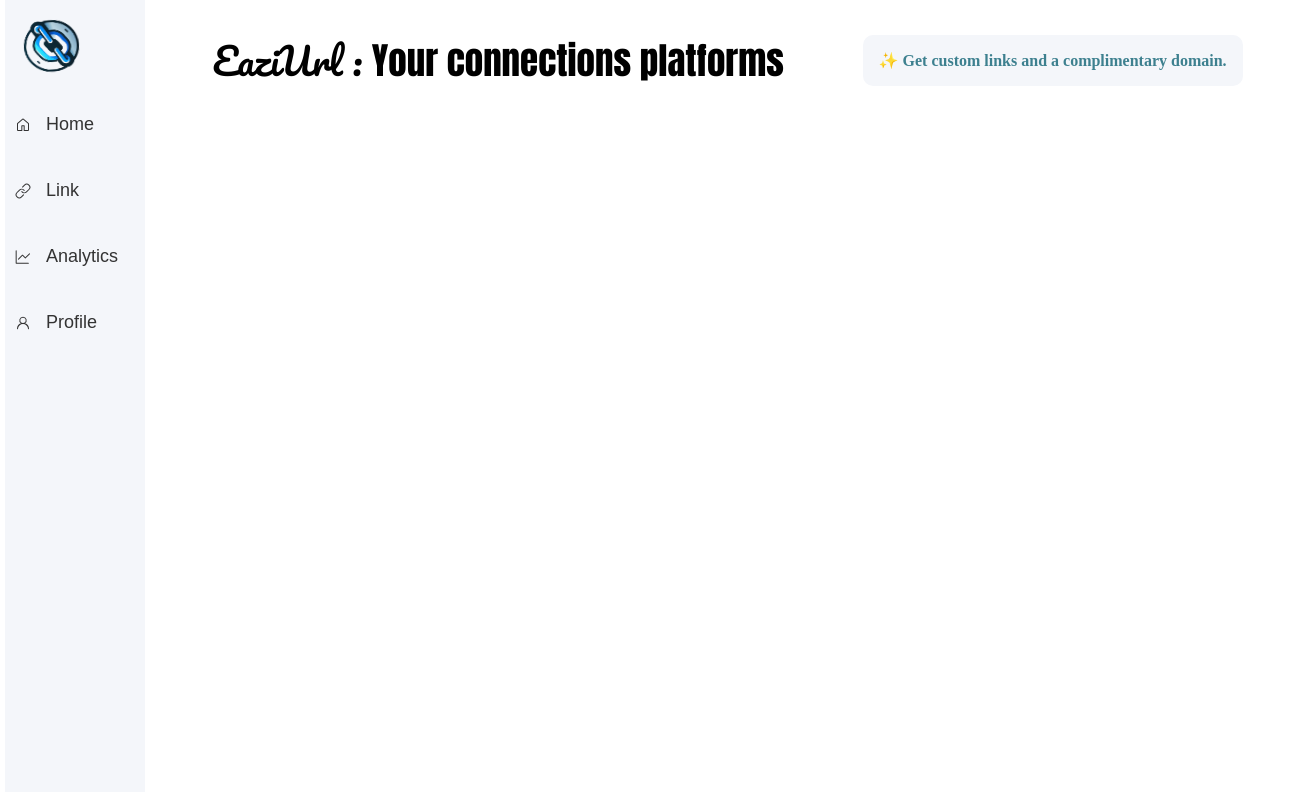
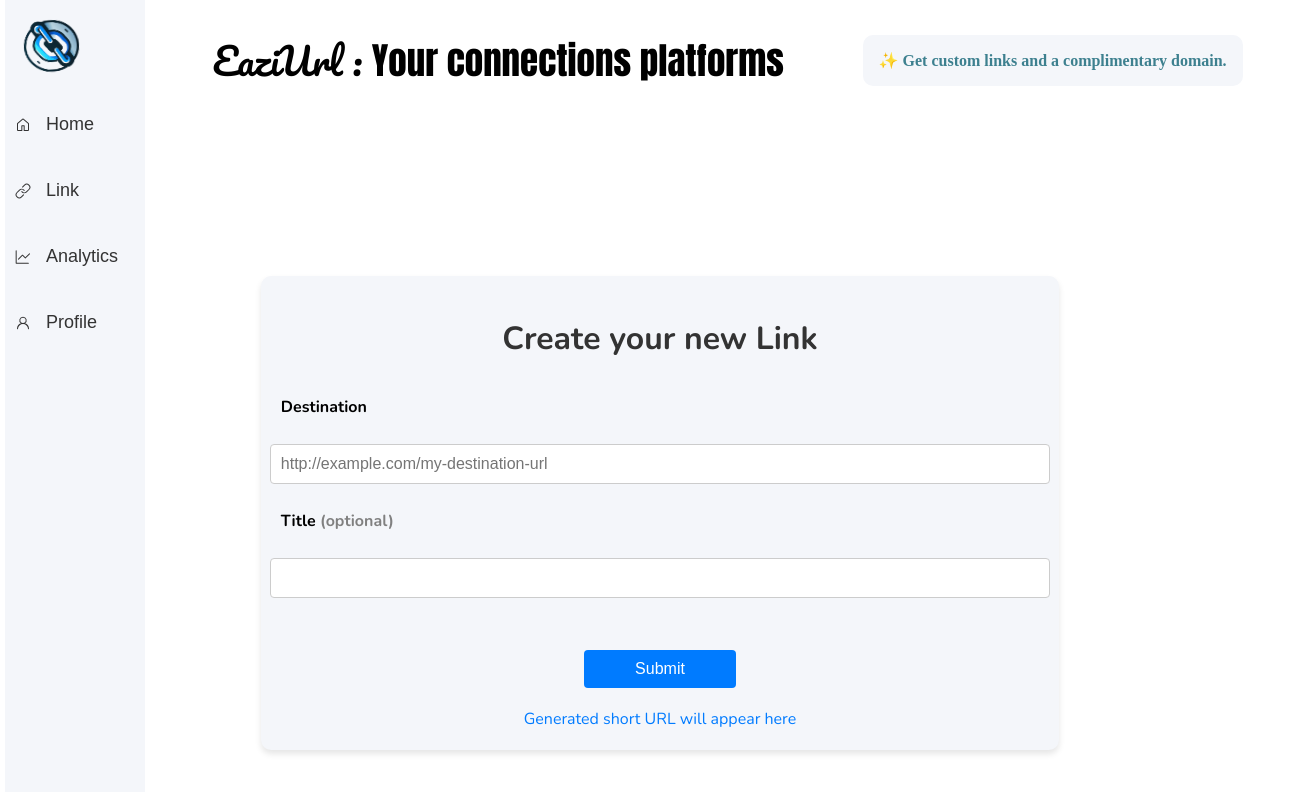
Before and after one commit to FengdiZhang/EaziUrl-UI, a React (Create React App) app in the folder client/: page /newlink in a window 1280 px wide. Shown: the top 792 px of the page, 1312 px wide, since content can reach past the window. Built offline with nearby package versions, Linux system fonts and the light colour scheme; a web font is replaced by a local one.

Commit message:
save changes before rebase

```diff
--- a/client/src/components/App.js
+++ b/client/src/components/App.js
@@ -7,6 +7,7 @@
 import Analytics from './Analytic';
 import Links from './Links';
 import Profile from './Profile';
+import NewLink from './NewLink';
 
 const App = () => {
   return (
@@ -19,6 +20,7 @@
           <Route path="/analytics" element={<Analytics />}></Route>
           <Route path="/links" element={<Links />}></Route>
           <Route path="/profile" element={<Profile />}></Route>
+          <Route path="/newlink" element={<NewLink />}></Route>
         </Routes>
       </BrowserRouter>
     </>
--- a/client/src/components/HomePage.js
+++ b/client/src/components/HomePage.js
@@ -1,15 +1,13 @@
 import styled from 'styled-components';
-import { FaLink, FaUsers, FaRegSmile } from 'react-icons/fa';
+import { FaLink } from 'react-icons/fa';
 import GlobalStyle from './GlobalStyles';
+import { NavLink } from 'react-router-dom';
 
 const HomePage = () => {
   return (
     <>
       <GlobalStyle />
       <Wrapper>
-        {/* <Container1>
-        <Title>✨ Get custom links and a complimentary domain.</Title>
-      </Container1> */}
         <Container2>
           <SectionTitle>How to Use EaziUrl</SectionTitle>
           <Paragraph>
@@ -41,14 +39,16 @@
             </Paragraph>
           </InnerContainer1>
           <InnerContainer2>
-            <Title2>Create your new Link</Title2>
-            <p>Destination</p>
-            <Input1 placeholder="http://example.com/my-destination-url"></Input1>
-            <p>
-              Title <span>(optional)</span>
-            </p>
-            <Input1></Input1> <br />
-            <Button>Submit</Button>
+            <IconWrapper>
+              <FaLink size={60} color="#007bff" />
+            </IconWrapper>
+            <ContentWrapper>
+              <Title2>Create Your New Link</Title2>
+              <StyledParagraph>
+                Click the button below to create your custom shortened link.
+              </StyledParagraph>
+              <NavigationLink to="/newlink">Get Started</NavigationLink>
+            </ContentWrapper>
           </InnerContainer2>
         </Container3>
       </Wrapper>
@@ -66,12 +66,6 @@
   gap: 20px;
   font-family: 'Nunito';
 `;
-
-// const Container1 = styled.div`
-//   background-color: rgba(255, 255, 255, 0.8);
-//   border-radius: 10px;
-//   padding: 20px;
-// `;
 
 const Container2 = styled.div`
   background-color: rgba(255, 255, 255, 0.8);
@@ -105,42 +99,49 @@
 `;
 
 const InnerContainer2 = styled.div`
+  background-color: rgba(255, 255, 255, 0.8);
+  border-radius: 10px;
+  padding: 30px;
+  width: 45%;
+  box-shadow: 0 4px 8px rgba(0, 0, 0, 0.1);
+  display: flex;
+  align-items: center;
+  text-align: center;
+  flex-direction: column;
+`;
+
+const IconWrapper = styled.div`
+  margin-bottom: 20px;
   background-color: white;
-  border-radius: 10px;
-  padding: 20px;
-  width: 45%;
-  & p {
-    font-weight: bold;
-    & span {
-      color: grey;
-    }
-  }
+  border-radius: 50%;
+  padding: 10px;
+  box-shadow: 0 4px 8px rgba(0, 0, 0, 0.1);
+`;
+
+const ContentWrapper = styled.div`
+  display: flex;
+  flex-direction: column;
+  align-items: center;
 `;
 
 const Title2 = styled.h1`
-  text-align: center;
   margin-bottom: 20px;
   color: #333;
 `;
 
-const Input1 = styled.input`
-  width: 90%;
-  padding: 10px;
-  margin: 10px 0;
-  border: 1px solid #ccc;
-  border-radius: 4px;
-  font-size: 16px;
+const StyledParagraph = styled.p`
+  margin-bottom: 20px;
+  color: #555;
 `;
 
-const Button = styled.button`
-  width: 95%;
-  padding: 10px;
-  margin-top: 20px;
+const NavigationLink = styled(NavLink)`
+  padding: 10px 20px;
   background-color: #007bff;
   color: #fff;
   border: none;
   border-radius: 4px;
   font-size: 16px;
+  text-decoration: none;
   cursor: pointer;
 
   &:hover {
--- /dev/null
+++ b/client/src/components/NewLink.js
@@ -0,0 +1,90 @@
+import styled from 'styled-components';
+
+const NewLink = () => {
+  return (
+    <Wrapper>
+      <InnerContainer>
+        <Title2>Create your new Link</Title2>
+        <p>Destination</p>
+        <Input1 placeholder="http://example.com/my-destination-url"></Input1>
+        <p>
+          Title <span>(optional)</span>
+        </p>
+        <Input1></Input1> <br />
+        <Button>Submit</Button>
+        <ShortUrl>Generated short URL will appear here</ShortUrl>
+      </InnerContainer>
+    </Wrapper>
+  );
+};
+
+const Wrapper = styled.div`
+  width: 100%;
+  display: flex;
+  justify-content: center;
+  align-items: center;
+  padding: 0 20px;
+  margin: 0;
+  height: 100vh;
+  font-family: 'Nunito';
+`;
+
+const InnerContainer = styled.div`
+  background-color: #f4f6fa;
+  border-radius: 10px;
+  box-shadow: 0 4px 6px rgba(0, 0, 0, 0.1);
+  padding: 20px;
+  width: 60%;
+  display: flex;
+  flex-direction: column;
+  align-items: center;
+  & p {
+    font-weight: bold;
+    width: 100%;
+    & span {
+      color: grey;
+    }
+  }
+`;
+
+const Title2 = styled.h1`
+  text-align: center;
+  margin-bottom: 20px;
+  color: #333;
+  width: 100%;
+`;
+
+const Input1 = styled.input`
+  width: 100%;
+  padding: 10px;
+  margin: 10px 0;
+  border: 1px solid #ccc;
+  border-radius: 4px;
+  font-size: 16px;
+`;
+
+const Button = styled.button`
+  width: 20%;
+  padding: 10px;
+  margin-top: 20px;
+  background-color: #007bff;
+  color: #fff;
+  border: none;
+  border-radius: 4px;
+  font-size: 16px;
+  cursor: pointer;
+
+  &:hover {
+    background-color: #0056b3;
+  }
+`;
+
+const ShortUrl = styled.div`
+  margin-top: 20px;
+  font-size: 16px;
+  color: #007bff;
+  text-align: center;
+  word-break: break-all;
+`;
+
+export default NewLink;
```
